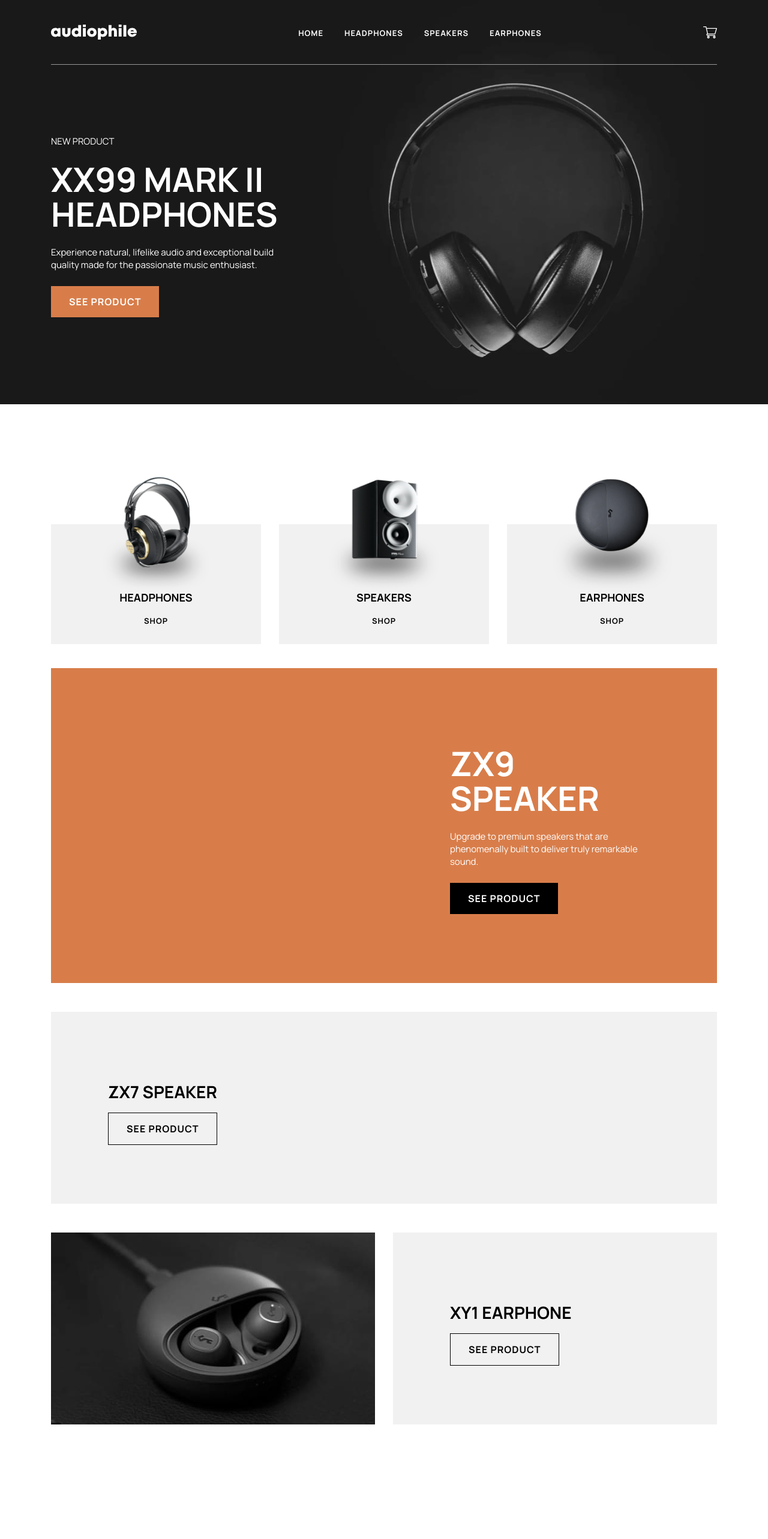
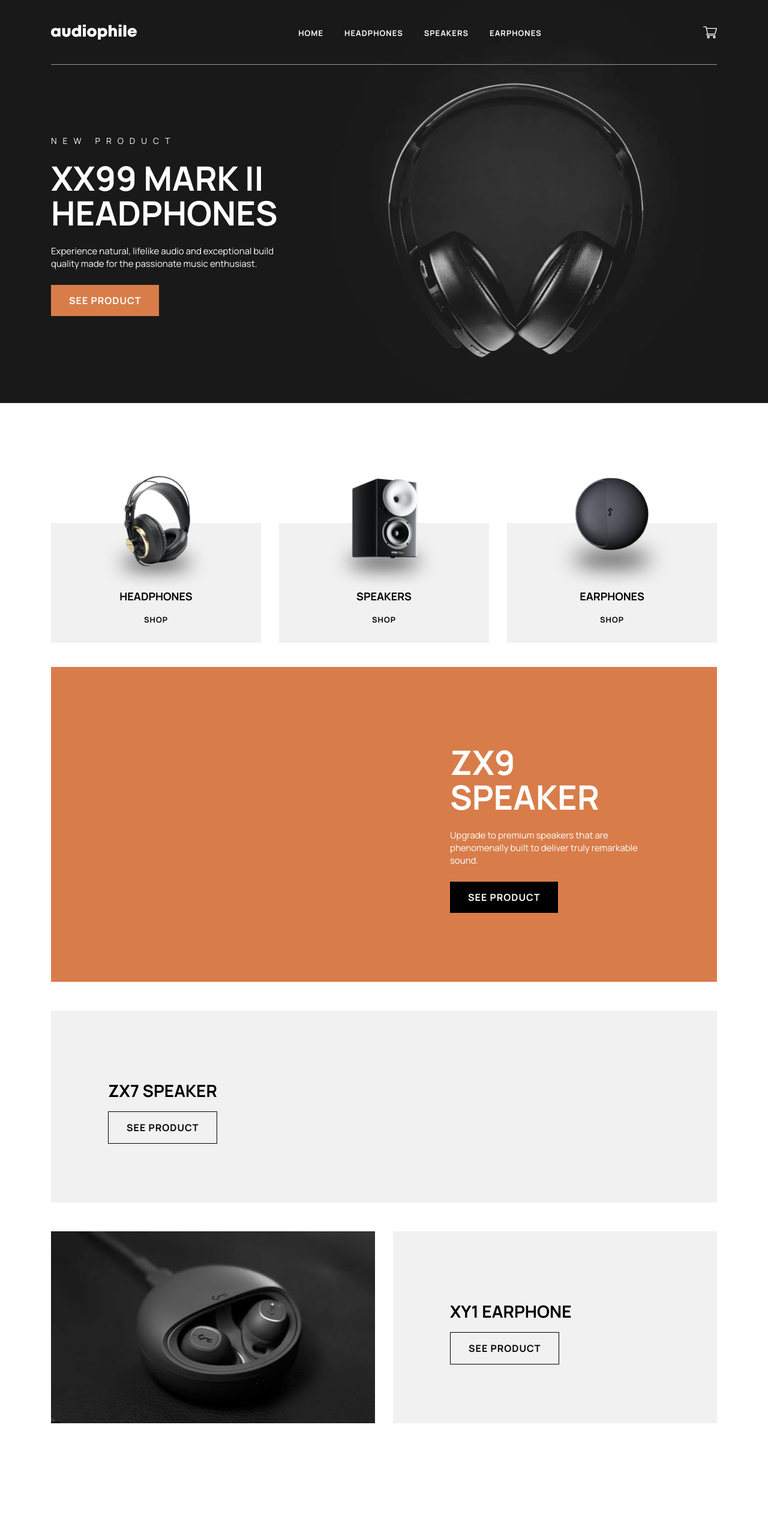
Before and after one commit to nithipramesti/Audiophile, a React (Create React App) app: page / in a window 1280 px wide. Shown: the top 2566 px of the page at 60% size. Built offline with nearby package versions, Linux system fonts and the light colour scheme.

Commit message:
fix categories & story section and navbar

```diff
--- a/src/App.jsx
+++ b/src/App.jsx
@@ -1,13 +1,13 @@
 import "./assets/styles/css/main.css";
 
 import Footer from "./components/Footer";
-import Header from "./components/Header";
+import Navbar from "./components/Navbar";
 import Home from "./pages/Home";
 
 function App() {
   return (
     <div className="app">
-      <Header />
+      <Navbar />
       <Home />
       <Footer />
     </div>
--- a/src/assets/styles/css/main.css
+++ b/src/assets/styles/css/main.css
@@ -97,6 +97,11 @@ h4 {
   font-size: 18px;
 }
 
+.sub-title {
+  font-size: 14px;
+  letter-spacing: 10px;
+}
+
 .btn {
   text-transform: uppercase;
   text-decoration: none;
@@ -184,7 +189,7 @@ footer .copyright {
   margin-top: 56px;
 }
 
-header {
+nav {
   position: absolute;
   display: -webkit-box;
   display: -ms-flexbox;
@@ -203,11 +208,11 @@ header {
   border-bottom: 1px solid #979797;
 }
 
-header nav .link ~ .link {
+nav .nav-links .link ~ .link {
   margin-left: 35px;
 }
 
-header .nav-cart {
+nav .nav-cart {
   height: 20px;
 }
 
--- a/src/assets/styles/sass/base/_typography.scss
+++ b/src/assets/styles/sass/base/_typography.scss
@@ -52,3 +52,8 @@ h3 {
 h4 {
   font-size: 18px;
 }
+
+.sub-title {
+  font-size: 14px;
+  letter-spacing: 10px;
+}
--- a/src/assets/styles/sass/layout/_header.scss
+++ b/src/assets/styles/sass/layout/_header.scss
@@ -1,4 +1,4 @@
-header {
+nav {
   position: absolute;
   display: flex;
   justify-content: space-between;
@@ -9,7 +9,7 @@ header {
   transform: translateX(-50%);
   border-bottom: 1px solid #979797;
 
-  nav {
+  .nav-links {
     .link ~ .link {
       margin-left: 35px;
     }
--- a/src/components/Header.jsx
+++ b/src/components/Navbar.jsx
@@ -3,11 +3,11 @@ import React from "react";
 import logo from "../assets/images/shared/desktop/logo.svg";
 import iconCart from "../assets/images/shared/desktop/icon-cart.svg";
 
-export const Header = () => {
+export const Navbar = () => {
   return (
-    <header>
+    <nav>
       <img src={logo} alt="" className="logo" />
-      <nav>
+      <div className="nav-links">
         <a href="#" className="link link-primary">
           Home
         </a>
@@ -20,10 +20,10 @@ export const Header = () => {
         <a href="#" className="link link-primary">
           Earphones
         </a>
-      </nav>
+      </div>
       <img src={iconCart} alt="" className="nav-cart" />
-    </header>
+    </nav>
   );
 };
 
-export default Header;
+export default Navbar;
--- /dev/null
+++ b/src/components/ProductCategories.jsx
@@ -0,0 +1,49 @@
+import React from "react";
+
+import categoryThumbnailHeadphones from "../assets/images/shared/desktop/image-category-thumbnail-headphones.png";
+import categoryThumbnailEarphones from "../assets/images/shared/desktop/image-category-thumbnail-earphones.png";
+import categoryThumbnailSpeakers from "../assets/images/shared/desktop/image-category-thumbnail-speakers.png";
+
+export const ProductCategories = () => {
+  //object for storing product categories
+  const productCategoriesData = [
+    {
+      img: categoryThumbnailHeadphones,
+      title: "Headphones",
+      shopLink: "#",
+    },
+    {
+      img: categoryThumbnailSpeakers,
+      title: "Speakers",
+      shopLink: "#",
+    },
+    {
+      img: categoryThumbnailEarphones,
+      title: "Earphones",
+      shopLink: "#",
+    },
+  ];
+
+  //function for rendering product categories cards
+  const renderProductCategories = () => {
+    return productCategoriesData.map((category) => {
+      return (
+        <div className="product-category-card">
+          <img src={category.img} alt="" />
+          <h4>{category.title}</h4>
+          <a className="link link-black" href={category.shopLink}>
+            Shop
+          </a>
+        </div>
+      );
+    });
+  };
+
+  return (
+    <section className="product-categories grid-12 container">
+      {renderProductCategories()}
+    </section>
+  );
+};
+
+export default ProductCategories;
--- /dev/null
+++ b/src/components/Story.jsx
@@ -0,0 +1,24 @@
+import React from "react";
+
+export const Story = () => {
+  return (
+    <section className="container story grid-12">
+      <div className="text-container">
+        <h2>
+          Bringing you the <span className="text-orange">best</span> audio gear
+        </h2>
+        <p className="text-details">
+          Located at the heart of New York City, Audiophile is the premier store
+          for high end headphones, earphones, speakers, and audio accessories.
+          We have large showroom and luxury demonstration rooms available for
+          you to browse and experience a wide range of our products. Stop by our
+          store to meet some of the fantastic people who make Audiophile the
+          best place to buy your portable audio equipment.
+        </p>
+      </div>
+      <div className="img-container"></div>
+    </section>
+  );
+};
+
+export default Story;
--- a/src/pages/Home.jsx
+++ b/src/pages/Home.jsx
@@ -1,43 +1,7 @@
-import categoryThumbnailHeadphones from "../assets/images/shared/desktop/image-category-thumbnail-headphones.png";
-import categoryThumbnailEarphones from "../assets/images/shared/desktop/image-category-thumbnail-earphones.png";
-import categoryThumbnailSpeakers from "../assets/images/shared/desktop/image-category-thumbnail-speakers.png";
+import ProductCategories from "../components/ProductCategories";
+import Story from "../components/Story";
 
 function Home() {
-  //object for storing product categories
-  const productCategoriesData = [
-    {
-      img: categoryThumbnailHeadphones,
-      title: "Headphones",
-      shopLink: "#",
-    },
-    {
-      img: categoryThumbnailSpeakers,
-      title: "Speakers",
-      shopLink: "#",
-    },
-    {
-      img: categoryThumbnailEarphones,
-      title: "Earphones",
-      shopLink: "#",
-    },
-  ];
-
-  //function for rendering product categories cards
-  const renderProductCategories = () => {
-    return productCategoriesData.map((category) => {
-      return (
-        <div className="product-category-card">
-          <img src={category.img} alt="" />
-          <h4>{category.title}</h4>
-          <a className="link link-black" href={category.shopLink}>
-            Shop
-          </a>
-        </div>
-      );
-    });
-  };
-
-  //////////
   return (
     <div className="home">
       <section className="hero">
@@ -56,11 +20,10 @@ function Home() {
         </div>
       </section>
 
-      <section className="product-categories grid-12 container">
-        {renderProductCategories()}
-      </section>
+      <ProductCategories />
 
-      <section className="container featured-primary grid-12 text-light">
+      <div className="container">
+        <section className="featured-primary grid-12 text-light">
           <div className="text-container">
             <h1 class="title">ZX9 Speaker</h1>
             <p className="text-details">
@@ -73,7 +36,7 @@ function Home() {
           </div>
         </section>
 
-      <section className="container featured-secondary grid-12">
+        <section className="featured-secondary grid-12">
           <div className="text-container">
             <h3 class="title">ZX7 Speaker</h3>
             <a href="#" className="btn btn-outline">
@@ -82,7 +45,7 @@ function Home() {
           </div>
         </section>
 
-      <section className="container featured-tertiary grid-12">
+        <section className="featured-tertiary grid-12">
           <div className="left-side"></div>
           <div className="right-side grid-6">
             <div className="text-container">
@@ -93,24 +56,9 @@ function Home() {
             </div>
           </div>
         </section>
+      </div>
 
-      <section className="container story grid-12">
-        <div className="text-container">
-          <h2>
-            Bringing you the <span className="text-orange">best</span> audio
-            gear
-          </h2>
-          <p className="text-details">
-            Located at the heart of New York City, Audiophile is the premier
-            store for high end headphones, earphones, speakers, and audio
-            accessories. We have large showroom and luxury demonstration rooms
-            available for you to browse and experience a wide range of our
-            products. Stop by our store to meet some of the fantastic people who
-            make Audiophile the best place to buy your portable audio equipment.
-          </p>
-        </div>
-        <div className="img-container"></div>
-      </section>
+      <Story />
     </div>
   );
 }
```
Also changed, not shown: 1 other file (tests, documents, lock files or other folders). Lines whose indentation alone changed are shown as unchanged.
